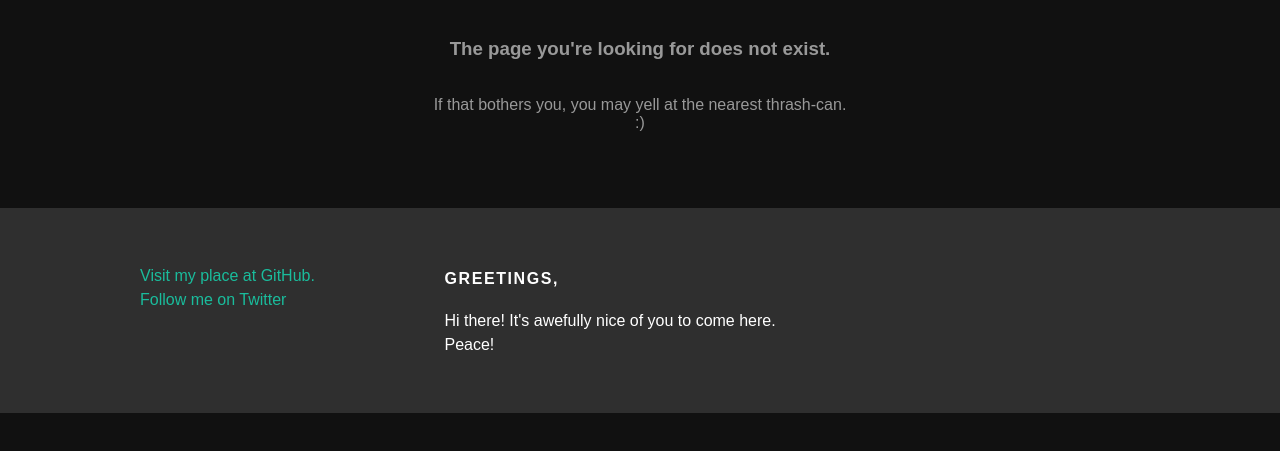
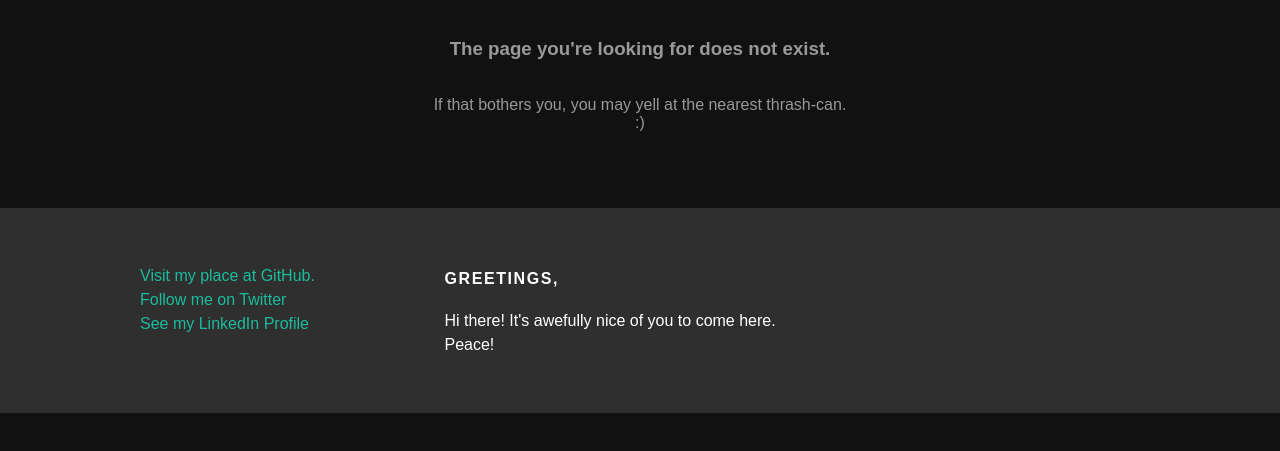
Before and after one commit to ThePiranhaGuy/ThePiranhaGuy.github.io, a plain HTML site: page 404.html in a window 1280 px wide. Shown: the part 319-770 px from the top of the page. Drawn offline with Linux system fonts and the light colour scheme.

Commit message:
Update 404.html

```diff
--- a/404.html
+++ b/404.html
@@ -40,8 +40,9 @@
       <div class="container">
         <div class="column">
           <p>
-            <a href="https://github.com/arunava-sarkar-ar" target="_blank">Visit my place at GitHub.</a><br>
+             <a href="https://github.com/arunava-sarkar-ar" target="_blank">Visit my place at GitHub.</a><br>
             <a href="https://twitter.com/ArunavaSarkar_" target="_blank">Follow me on Twitter</a><br>
+            <a href="404.html" target="_blank">See my LinkedIn Profile</a><br>
           </p>
 
         </div>
```
